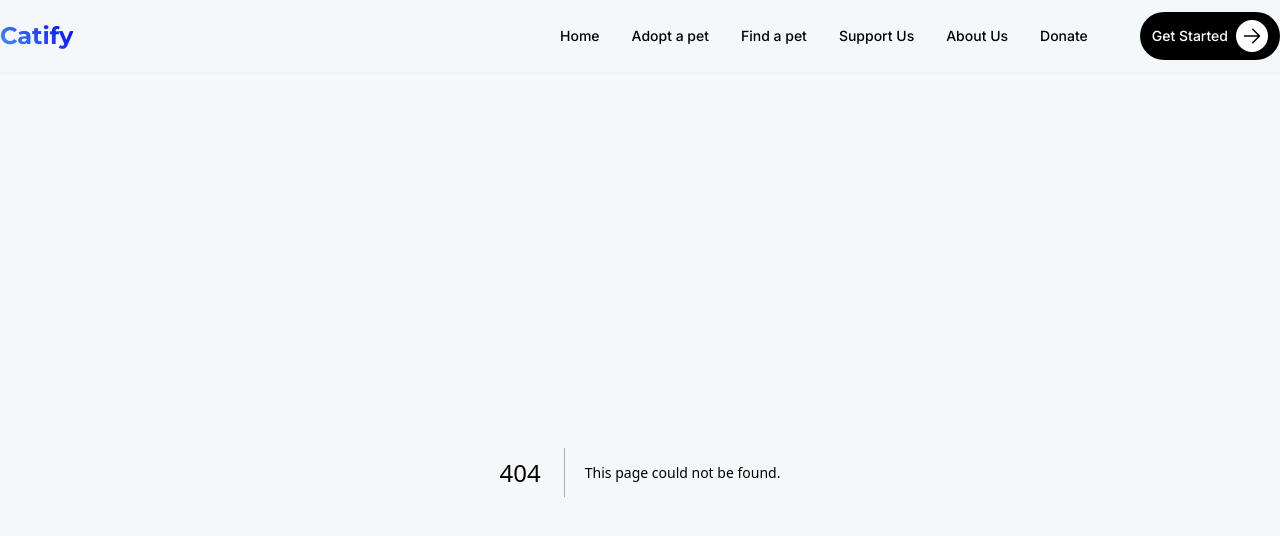
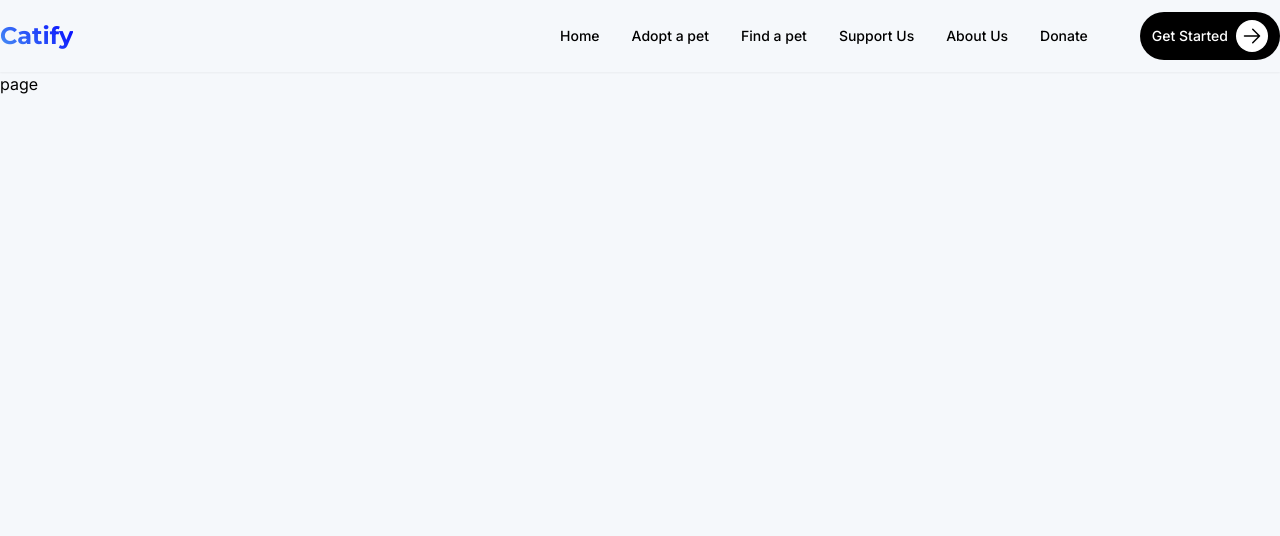
Before and after one commit to bibartaks/catify, a Next.js app: page /signup in a window 1280 px wide. Before the commit this address had no page. Shown: the top 536 px of the page. Built offline with nearby package versions, Linux system fonts and the light colour scheme.

Commit message:
Added signup route.

```diff
--- /dev/null
+++ b/src/app/signup/page.tsx
@@ -0,0 +1,5 @@
+import React from "react"
+
+export default function page() {
+  return <div>page</div>
+}
```
